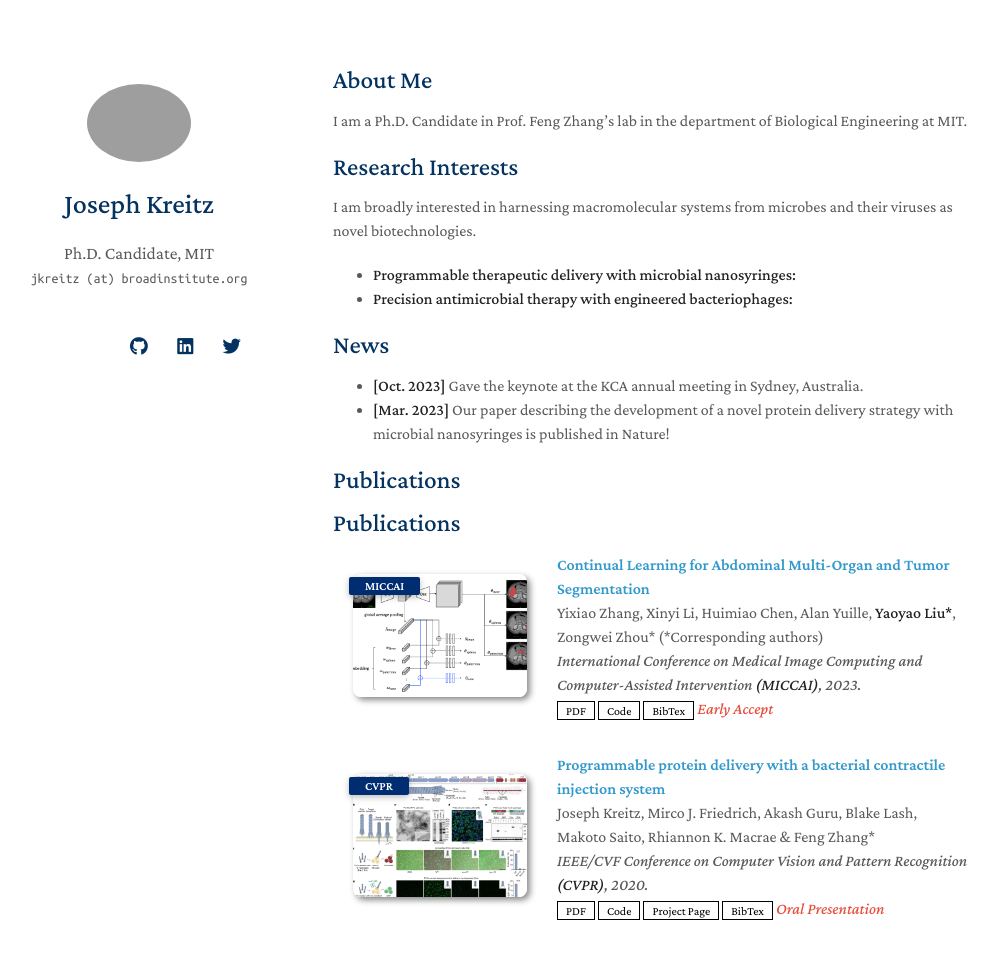
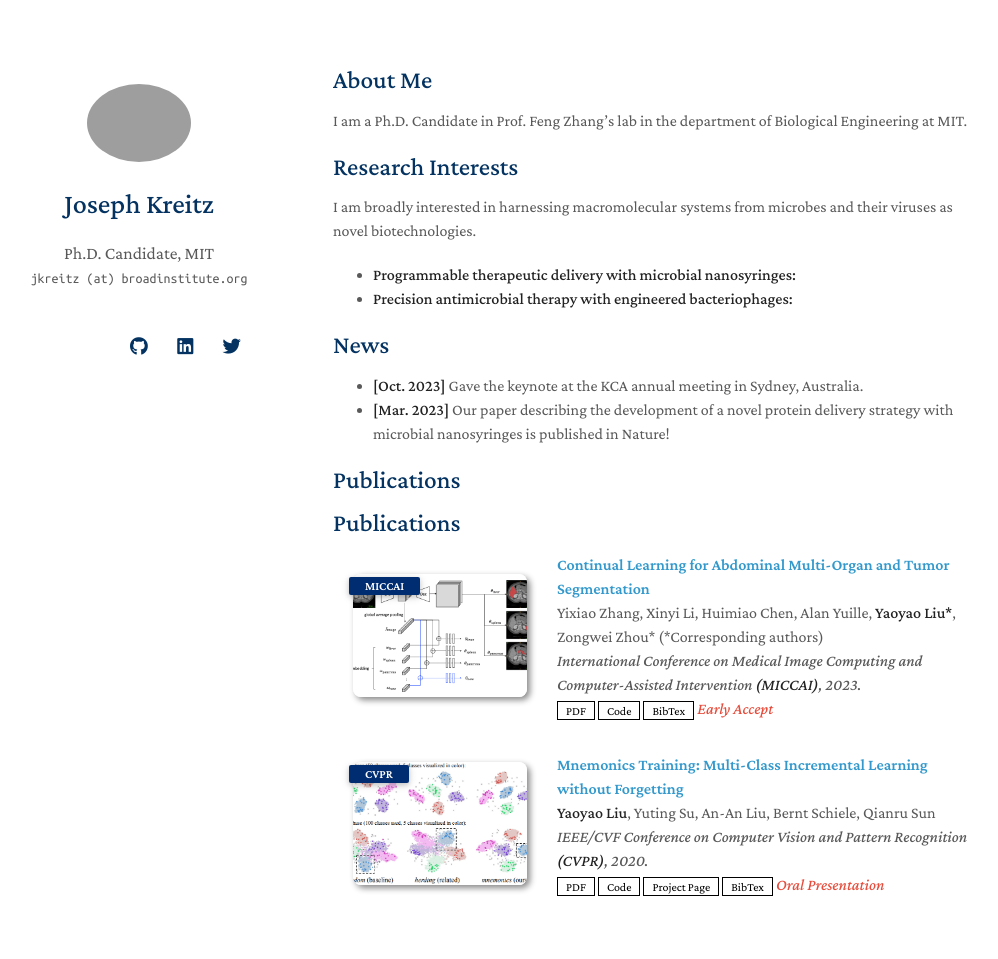
Before and after one commit to jkreitz/jkreitz.github.io, a Jekyll site: the page built from index.md, in a window 1280 px wide and 1047 px high. Shown: the top 959 px of the window, without its empty margins (137-1135 px from the left). Built offline with Jekyll 4.4.1, drawn with Linux system fonts in a browser that asks for light colours; nearby versions of some CDN libraries; a style sheet for code colours, icons or effects is not loaded; our own code applies the rules of GitHub Pages for plain Markdown files.

Commit message:
Update publications.yml

```diff
--- a/_data/publications.yml
+++ b/_data/publications.yml
@@ -10,8 +10,8 @@ main:
     image: ./assets/img/teaser_example_2.png
     notes: Early Accept
 
-  - title: Programmable protein delivery with a bacterial contractile injection system
-    authors: Joseph Kreitz, Mirco J. Friedrich, Akash Guru, Blake Lash, Makoto Saito, Rhiannon K. Macrae & Feng Zhang*
+  - title: "Mnemonics Training: Multi-Class Incremental Learning without Forgetting"
+    authors: <strong>Yaoyao Liu</strong>, Yuting Su, An-An Liu, Bernt Schiele, Qianru Sun
     conference_short: CVPR
     conference: IEEE/CVF Conference on Computer Vision and Pattern Recognition <strong>(CVPR)</strong>, 2020.
     pdf: https://arxiv.org/pdf/2002.10211.pdf
@@ -19,4 +19,4 @@ main:
     page: https://class-il.mpi-inf.mpg.de/mnemonics/
     bibtex: https://class-il.mpi-inf.mpg.de/mnemonics/
     notes: Oral Presentation
-    image: ./assets/img/41586_2023_5870_Fig1_HTML.webp
+    image: ./assets/img/teaser_example.png
```
